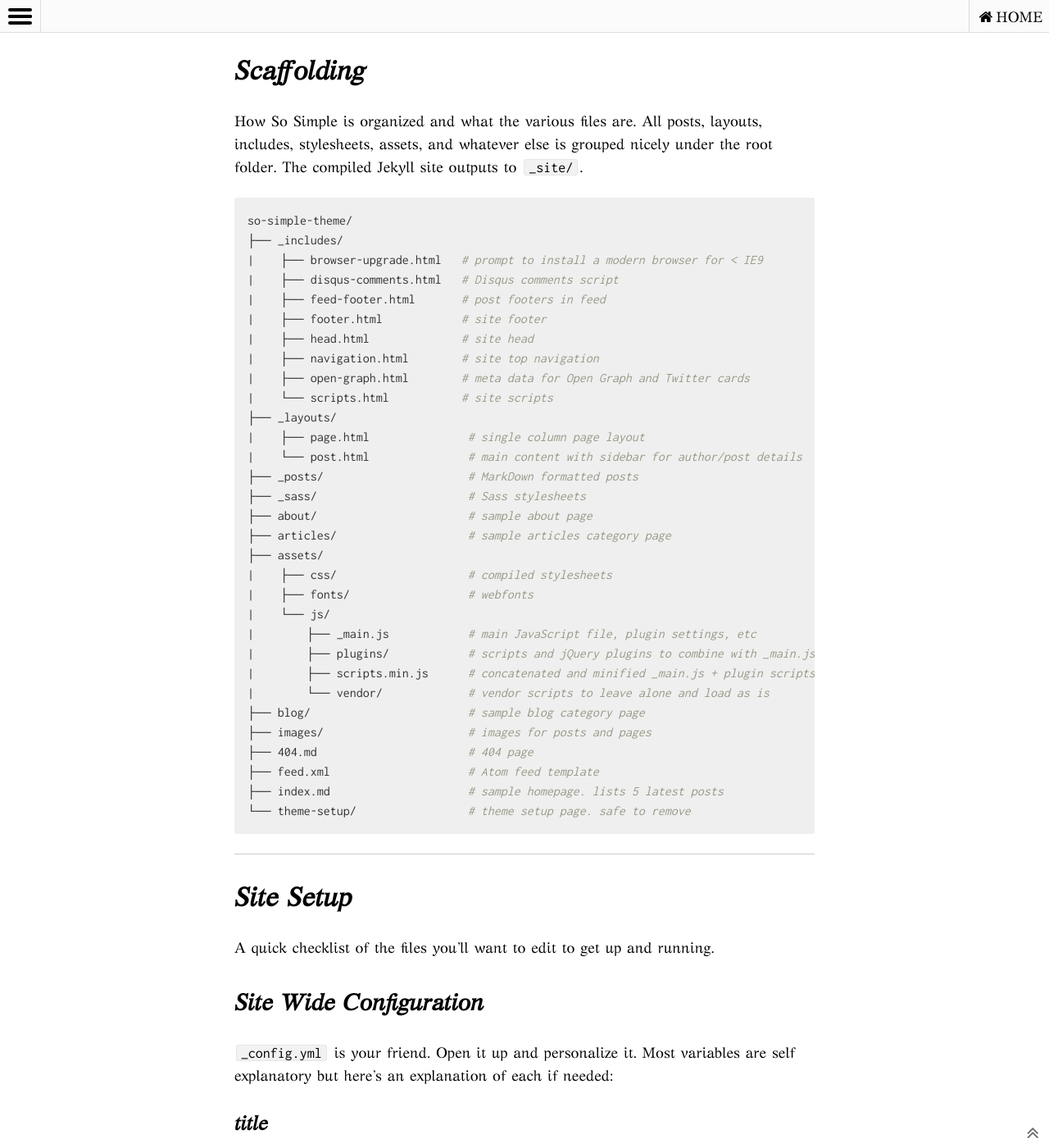
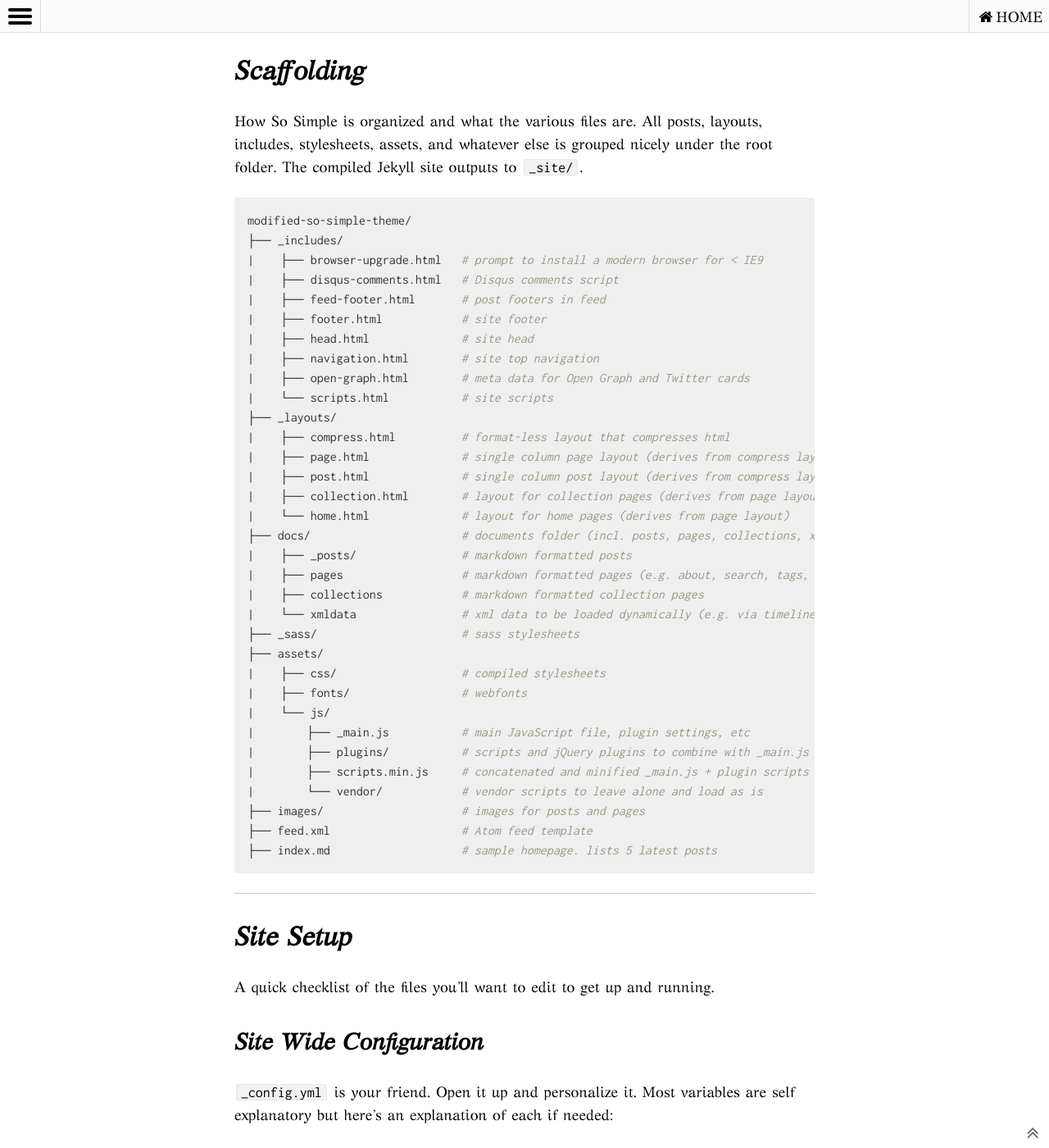
Before and after one commit to TheMicronaut/micronaut-theme, a Jekyll site: the page built from docs/pages/theme-setup.md, in a window 1280 px wide and 1400 px high, scrolled down 2601 px. Shown: the whole window at 82% size. Built offline with Jekyll 4.4.1, drawn with Linux system fonts in a browser that asks for light colours; nearby versions of some CDN libraries; formulas are drawn with MathJax 3.

Commit message:
update theme-setup

````diff
--- a/docs/pages/theme-setup.md
+++ b/docs/pages/theme-setup.md
@@ -64,7 +64,7 @@
 How So Simple is organized and what the various files are. All posts, layouts, includes, stylesheets, assets, and whatever else is grouped nicely under the root folder. The compiled Jekyll site outputs to `_site/`.
 
 ```bash
-so-simple-theme/
+modified-so-simple-theme/
 ├── _includes/
 |    ├── browser-upgrade.html   # prompt to install a modern browser for < IE9
 |    ├── disqus-comments.html   # Disqus comments script
@@ -75,26 +75,28 @@
 |    ├── open-graph.html        # meta data for Open Graph and Twitter cards
 |    └── scripts.html           # site scripts
 ├── _layouts/
-|    ├── page.html               # single column page layout
-|    └── post.html               # main content with sidebar for author/post details
-├── _posts/                      # MarkDown formatted posts
-├── _sass/                       # Sass stylesheets
-├── about/                       # sample about page
-├── articles/                    # sample articles category page
+|    ├── compress.html          # format-less layout that compresses html
+|    ├── page.html              # single column page layout (derives from compress layout)
+|    ├── post.html              # single column post layout (derives from compress layout)
+|    ├── collection.html        # layout for collection pages (derives from page layout)
+|    └── home.html              # layout for home pages (derives from page layout)
+├── docs/                       # documents folder (incl. posts, pages, collections, xmldata)
+|    ├── _posts/                # markdown formatted posts
+|    ├── pages                  # markdown formatted pages (e.g. about, search, tags, e.t.c.)
+|    ├── collections            # markdown formatted collection pages
+|    └── xmldata                # xml data to be loaded dynamically (e.g. via timelines)
+├── _sass/                      # sass stylesheets
 ├── assets/
-|    ├── css/                    # compiled stylesheets
-|    ├── fonts/                  # webfonts
+|    ├── css/                   # compiled stylesheets
+|    ├── fonts/                 # webfonts
 |    └── js/
-|        ├── _main.js            # main JavaScript file, plugin settings, etc
-|        ├── plugins/            # scripts and jQuery plugins to combine with _main.js
-|        ├── scripts.min.js      # concatenated and minified _main.js + plugin scripts
-|        └── vendor/             # vendor scripts to leave alone and load as is
-├── blog/                        # sample blog category page
-├── images/                      # images for posts and pages
-├── 404.md                       # 404 page
-├── feed.xml                     # Atom feed template
-├── index.md                     # sample homepage. lists 5 latest posts
-└── theme-setup/                 # theme setup page. safe to remove
+|        ├── _main.js           # main JavaScript file, plugin settings, etc
+|        ├── plugins/           # scripts and jQuery plugins to combine with _main.js
+|        ├── scripts.min.js     # concatenated and minified _main.js + plugin scripts
+|        └── vendor/            # vendor scripts to leave alone and load as is
+├── images/                     # images for posts and pages
+├── feed.xml                    # Atom feed template
+├── index.md                    # sample homepage. lists 5 latest posts
 ```
 
 ---
````
